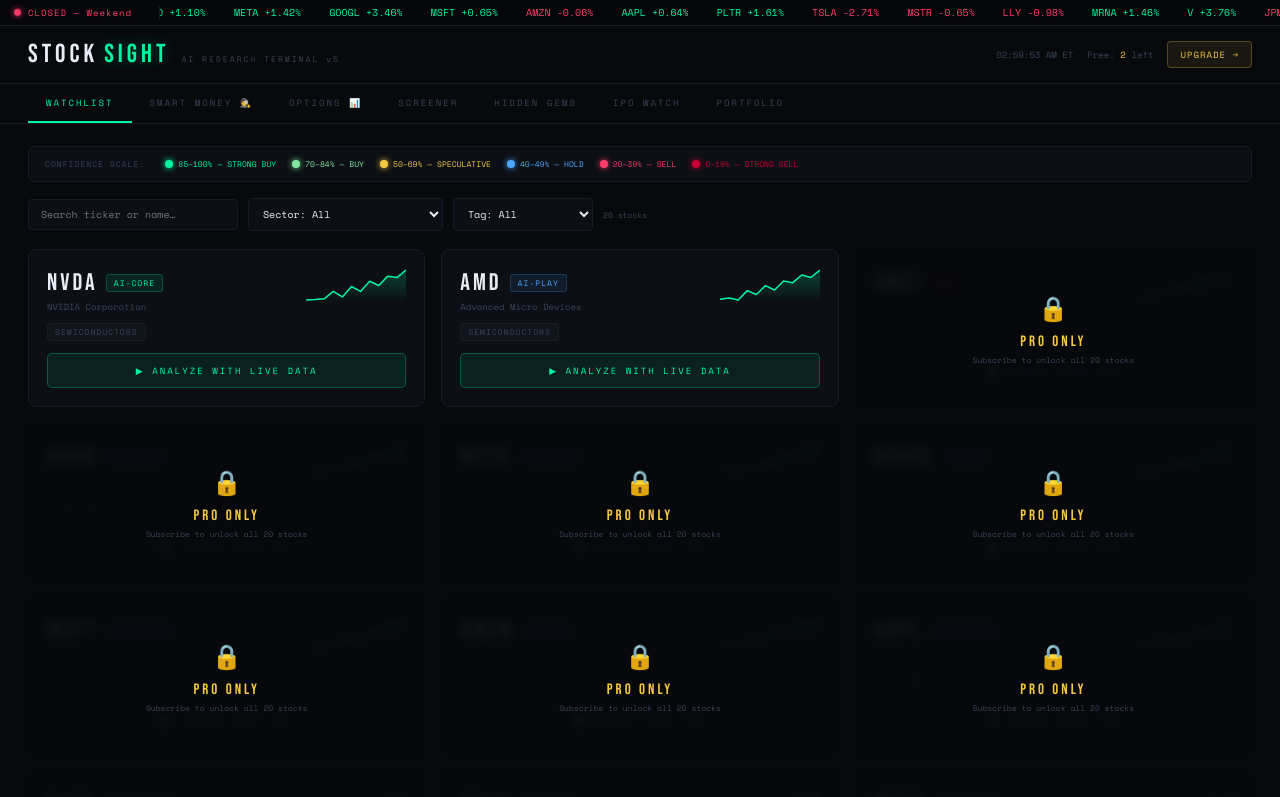
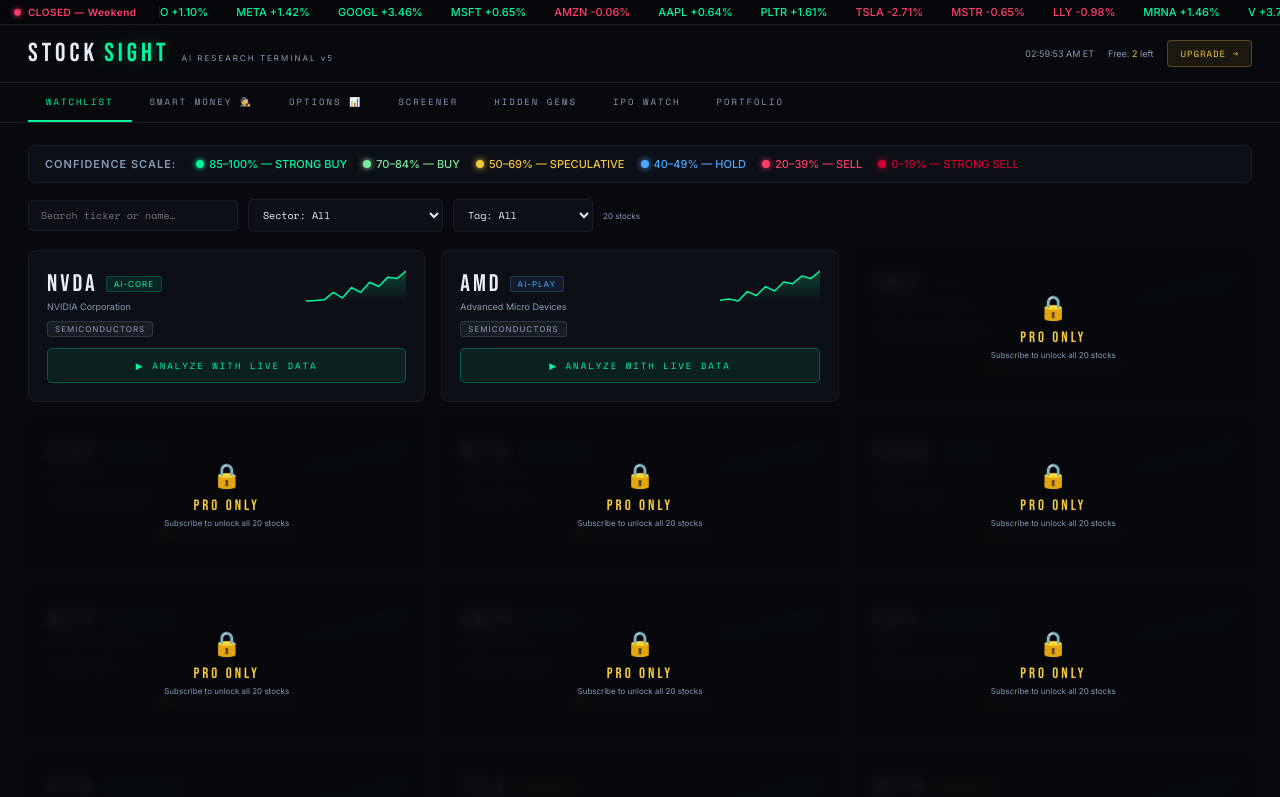
Before and after one commit to samueloladji-beep/StockSight, a React (Vite) app: page / in a window 1280 px wide. Shown: the top 797 px of the page. Built offline with nearby package versions, Linux system fonts and the light colour scheme.

Commit message:
Update App.jsx

```diff
--- a/src/App.jsx
+++ b/src/App.jsx
@@ -1,4 +1,4 @@
-import { useState, useEffect, useCallback } from "react";
+ import { useState, useEffect, useCallback } from "react";
 
 // ─── CONSTANTS ────────────────────────────────────────────────────────────────
 const FREE_LIMIT = 2;
@@ -14,8 +14,8 @@ const CYAN   = "#00d4ff";
 const ORANGE = "#ff8c42";
 const PINK   = "#ff6eb4";
 const WHITE  = "#e8edf5";
-const MUTED  = "#3a4455";
-const DIM    = "#111520";
+const MUTED  = "#8a9ab5";
+const DIM    = "#0e1420";
 
 const CONFIDENCE_MAP = {
   "STRONG BUY":  { color:"#00f5a0", pct:"85–100%", label:"STRONG BUY"  },
@@ -297,7 +297,7 @@ Return ONLY valid JSON (no markdown, no backticks):
 }`;
 
 // ─── UI ATOMS ─────────────────────────────────────────────────────────────────
-const fm = (color,size=9,extra={})=>({fontFamily:"'Space Mono',monospace",fontSize:size,color,...extra});
+const fm = (color,size=9,extra={})=>({fontFamily:"'Inter','Space Mono',monospace",fontSize:size,color,...extra});
 
 function Pulse({color,size=7}){
   return <span style={{display:"inline-block",width:size,height:size,borderRadius:"50%",background:color,boxShadow:`0 0 8px ${color}`,animation:"pulseDot 1.4s ease-in-out infinite"}}/>;
@@ -309,7 +309,7 @@ function ScoreRow({label,value,color}){
   return(
     <div style={{marginBottom:6}}>
       <div style={{display:"flex",justifyContent:"space-between",marginBottom:3}}>
-        <span style={fm(MUTED,8,{letterSpacing:1,textTransform:"uppercase"})}>{label}</span>
+        <span style={{fontFamily:"'Inter',sans-serif",fontSize:10,fontWeight:600,color:MUTED,letterSpacing:0.5,textTransform:"uppercase"}}>{label}</span>
         <span style={fm(color,9)}>{value}/100</span>
       </div>
       <div style={{background:DIM,borderRadius:2,height:3}}>
@@ -388,12 +388,12 @@ function TickerTape({marketStatus}){
   return(
     <div style={{background:"#04060a",borderBottom:`1px solid ${BORDER}`,overflow:"hidden",padding:"5px 0",display:"flex",alignItems:"center"}}>
       <div style={{minWidth:160,padding:"0 14px",borderRight:`1px solid ${BORDER}`,display:"flex",alignItems:"center",gap:7,flexShrink:0}}>
-        <Pulse color={marketStatus.color}/><span style={fm(marketStatus.color,9,{letterSpacing:1,whiteSpace:"nowrap"})}>{marketStatus.label}</span>
+        <Pulse color={marketStatus.color}/><span style={{fontFamily:"'Inter',sans-serif",fontSize:10,fontWeight:600,color:marketStatus.color,letterSpacing:0.5,whiteSpace:"nowrap"}}>{marketStatus.label}</span>
       </div>
       <div style={{overflow:"hidden",flex:1}}>
         <div style={{display:"flex",gap:28,whiteSpace:"nowrap",animation:"tickerScroll 35s linear infinite",width:"max-content"}}>
           {[...items,...items].map((item,i)=>(
-            <span key={i} style={fm(item.v>=0?GREEN:RED,10)}>{item.t} {item.v>=0?"+":""}{item.v}%</span>
+            <span key={i} style={{fontFamily:"'Inter',sans-serif",fontSize:11,fontWeight:500,color:item.v>=0?GREEN:RED}}>{item.t} {item.v>=0?"+":""}{item.v}%</span>
           ))}
         </div>
       </div>
@@ -403,11 +403,11 @@ function TickerTape({marketStatus}){
 function Legend(){
   return(
     <div style={{background:CARD,border:`1px solid ${BORDER}`,borderRadius:7,padding:"11px 16px",display:"flex",gap:16,flexWrap:"wrap",alignItems:"center"}}>
-      <span style={fm(MUTED,8,{letterSpacing:1,textTransform:"uppercase",marginRight:4})}>Confidence Scale:</span>
+      <span style={{fontFamily:"'Inter',sans-serif",fontSize:11,fontWeight:600,color:MUTED,letterSpacing:1,textTransform:"uppercase",marginRight:4}}>Confidence Scale:</span>
       {Object.entries(CONFIDENCE_MAP).map(([v,c])=>(
         <div key={v} style={{display:"flex",alignItems:"center",gap:5}}>
           <div style={{width:8,height:8,borderRadius:"50%",background:c.color,boxShadow:`0 0 6px ${c.color}`}}/>
-          <span style={fm(c.color,8)}>{c.pct} — {c.label}</span>
+          <span style={{fontFamily:"'Inter',sans-serif",fontSize:11,fontWeight:500,color:c.color}}>{c.pct} — {c.label}</span>
         </div>
       ))}
     </div>
@@ -1122,9 +1122,9 @@ export default function App(){
   return(
     <>
       <style>{`
-        @import url('https://fonts.googleapis.com/css2?family=Bebas+Neue&family=Space+Mono:wght@400;700&display=swap');
+        @import url('https://fonts.googleapis.com/css2?family=Bebas+Neue&family=Inter:wght@400;500;600&family=Space+Mono:wght@400;700&display=swap');
         *,*::before,*::after{box-sizing:border-box;margin:0;padding:0;}
-        body{background:${BG};color:${WHITE};font-family:'Space Mono',monospace;}
+        body{background:${BG};color:${WHITE};font-family:'Inter','Space Mono',monospace;}
         ::-webkit-scrollbar{width:4px;background:${BG};}
         ::-webkit-scrollbar-thumb{background:${DIM};border-radius:4px;}
         input,select,button{outline:none;}
```
